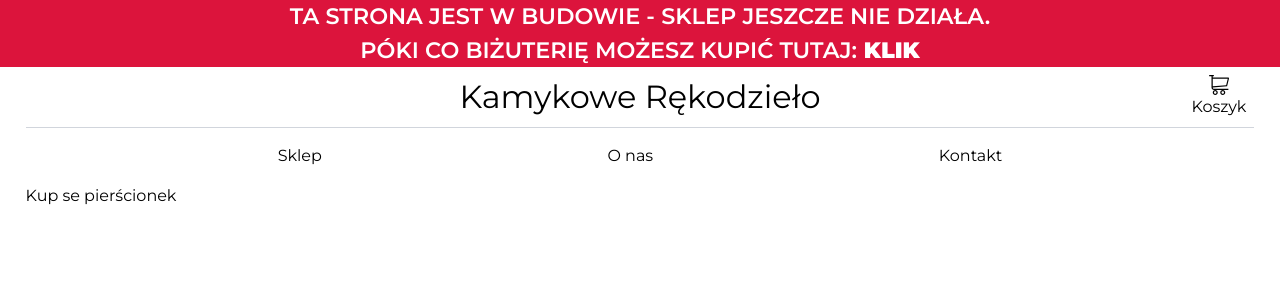
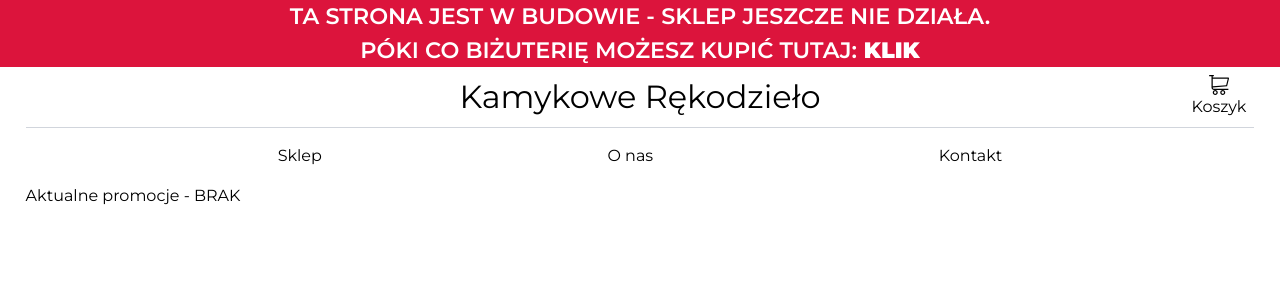
Before and after one commit to BartoszGolebiowski21/mineral-shop-frontend, a Next.js app in the folder mineral-shop-frontend/: page / in a window 1280 px wide. Shown: the top 300 px of the page. Built offline with nearby package versions, Linux system fonts and the light colour scheme.

Commit message:
nginx -> django admin

```diff
--- a/mineral-shop-frontend/app/page.tsx
+++ b/mineral-shop-frontend/app/page.tsx
@@ -3,7 +3,7 @@ import React from 'react';
 const page = () => {
   return (
     <div>
-      Kup se pierścionek
+      Aktualne promocje - BRAK
     </div>
   )
 };
```
Also changed, not shown: 1 other file (tests, documents, lock files or other folders).
